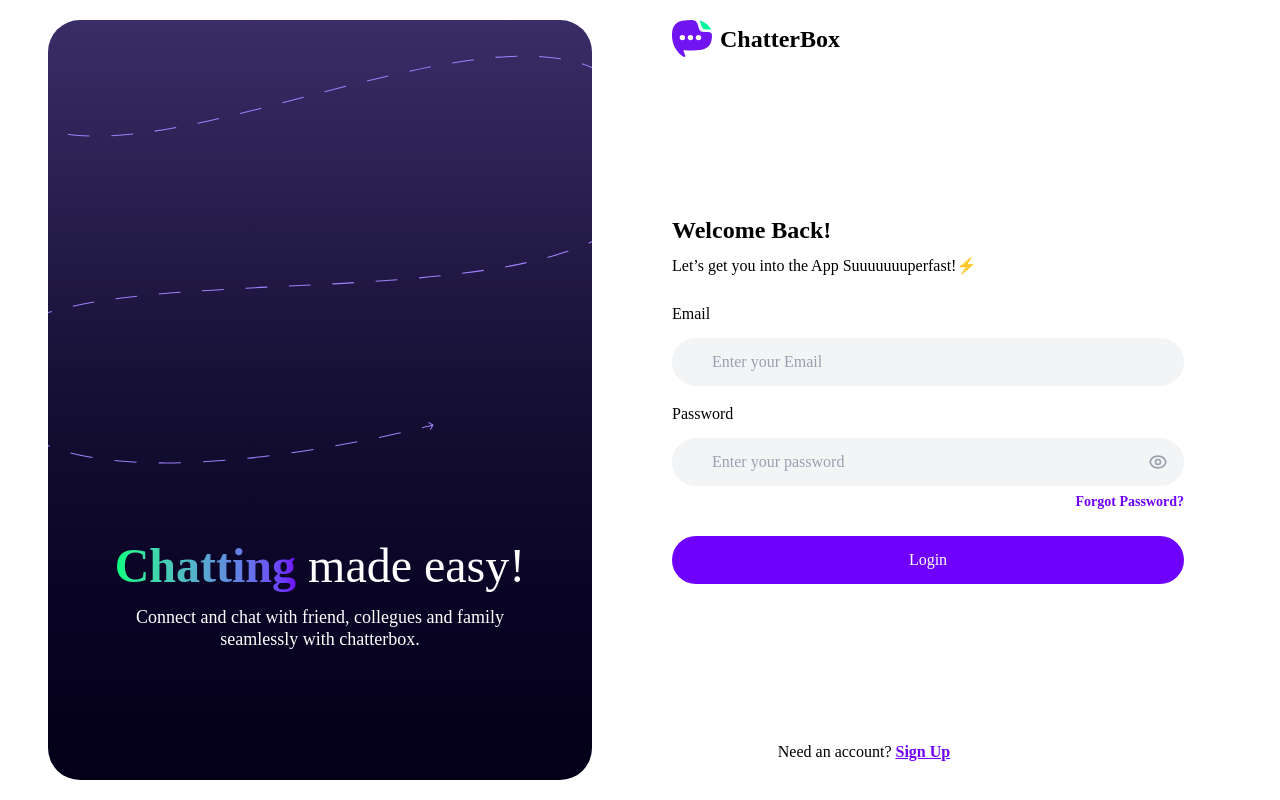
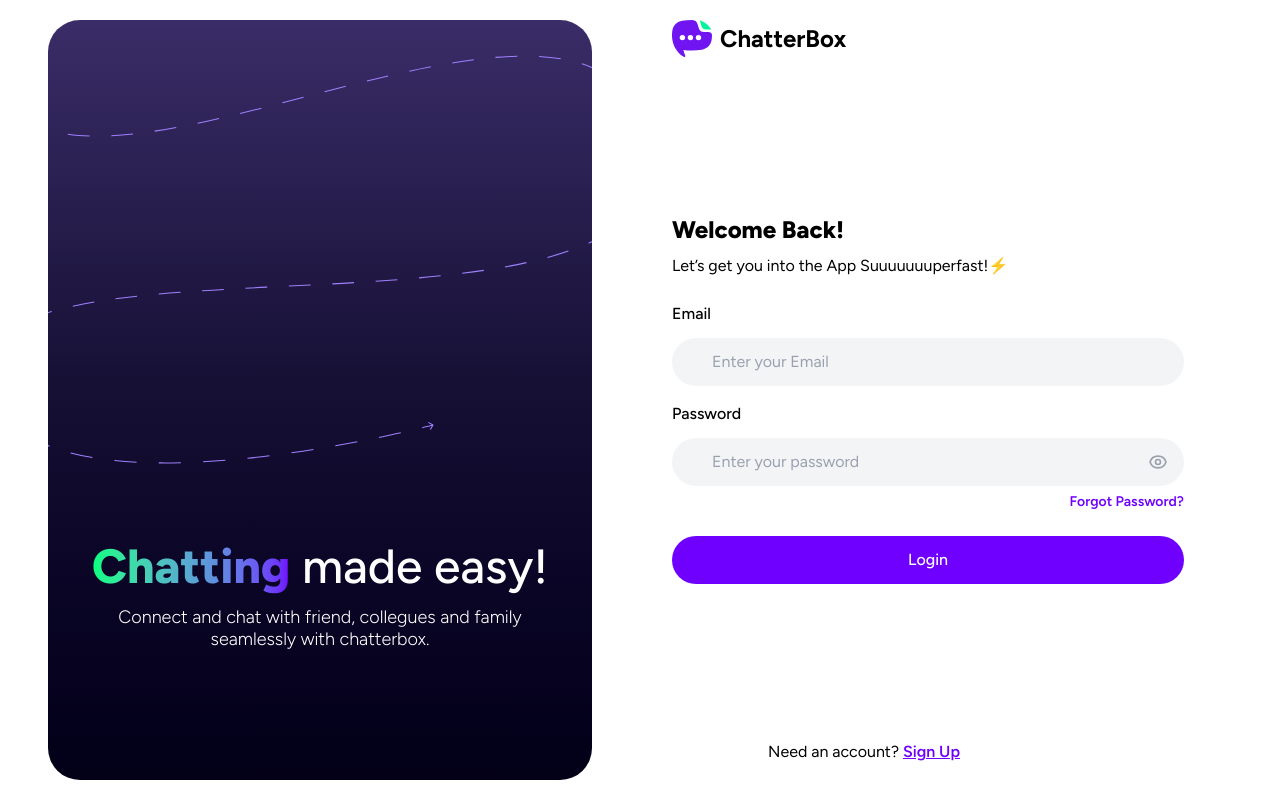
Before and after one commit to ade-tech/chatterBox, a React (Vite) app: page /login in a window 1280 px wide. Built offline with nearby package versions, Linux system fonts and the light colour scheme; the HTML template or start-up script is replaced by a standard one.

Commit message:
Fixed font issues

```diff
--- a/src/index.css
+++ b/src/index.css
@@ -1,10 +1,10 @@
+@import url("https://fonts.googleapis.com/css2?family=Figtree:ital,wght@0,300..900;1,300..900&display=swap");
 @import "tailwindcss";
-@import url("https://fonts.googleapis.com/css2?family=Figtree:wght@400;700&display=swap");
 
 @custom-variant dark (&:where(.dark, .dark *));
 
 @theme {
-  --font-outfit: Outfit, sans-serif;
+  --font-outfit: "Figtree", sans-serif;
 
   /* Light Mode */
   --color-light: #ffffff; /* White */
--- a/src/ui/AppLayout.jsx
+++ b/src/ui/AppLayout.jsx
@@ -6,7 +6,7 @@ import { ChatProvider } from "../hooks/useLastChat.jsx";
 function AppLayout() {
   return (
     <ChatProvider>
-      <div className="grid w-full h-screen transition-background duration-700 md:grid-cols-[0.5fr_3fr_6fr]  dark:bg-dark">
+      <div className="grid w-full h-screen transition-all duration-700 md:grid-cols-[0.5fr_3fr_6fr]  dark:bg-dark">
         <Menus />
         <main className=" border-r border-r-gray-100 dark:border-r-bg-dark ">
           <Outlet />
```
